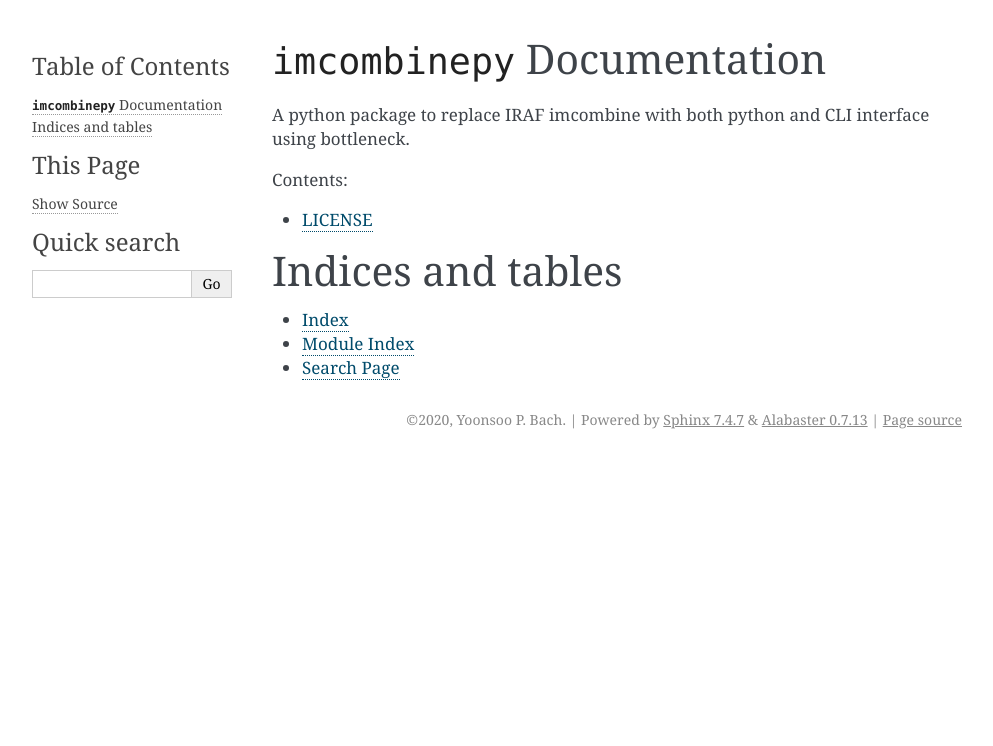
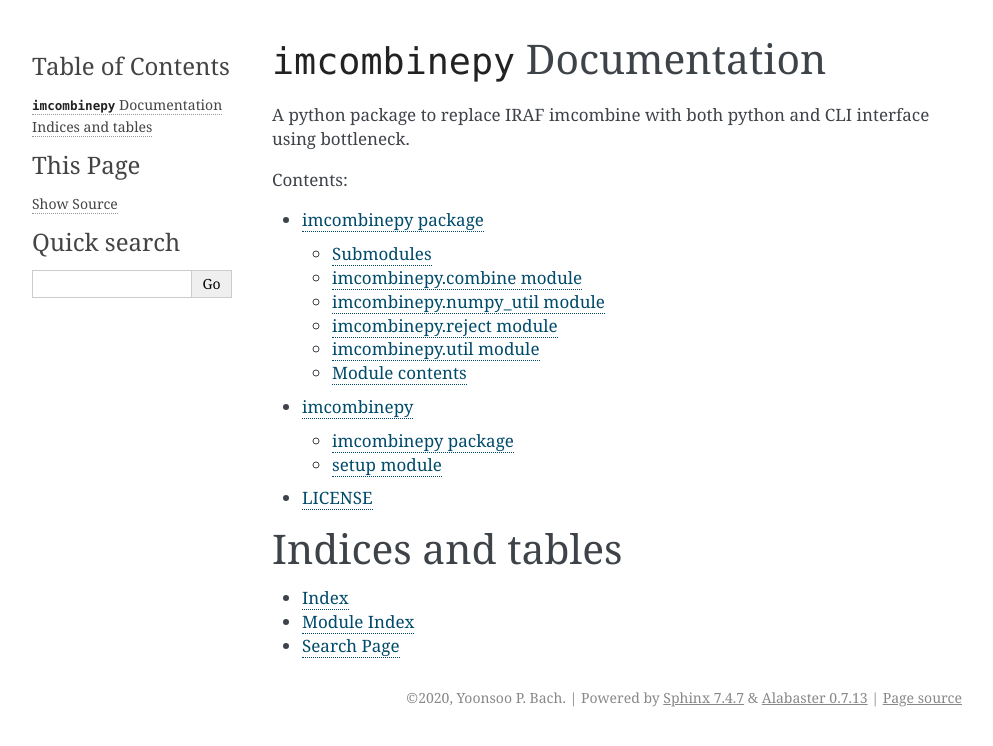
Before and after one commit to ysBach/imcombinepy, a Sphinx documentation site: the page built from docs/source/index.rst, in a window 1280 px wide. Shown: the top 746 px of the page, without its empty margins (148-1141 px from the left). Built offline with Sphinx 7.4.7, drawn with Linux system fonts in a browser that asks for light colours.

```diff
--- a/docs/source/conf.py
+++ b/docs/source/conf.py
@@ -10,9 +10,9 @@
 # add these directories to sys.path here. If the directory is relative to the
 # documentation root, use os.path.abspath to make it absolute, like shown here.
 #
-# import os
-# import sys
-# sys.path.insert(0, os.path.abspath('.'))
+import os
+import sys
+sys.path.insert(0, os.path.abspath('..'))
 
 
 # -- Project information -----------------------------------------------------
@@ -33,6 +33,7 @@ master_doc = 'index'
 # extensions coming with Sphinx (named 'sphinx.ext.*') or your custom
 # ones.
 extensions = [
+    'sphinx.ext.napoleon'
 ]
 
 # Add any paths that contain templates here, relative to this directory.
--- /dev/null
+++ b/docs/source/imcombinepy.rst
@@ -0,0 +1,46 @@
+imcombinepy package
+===================
+
+Submodules
+----------
+
+imcombinepy.combine module
+--------------------------
+
+.. automodule:: imcombinepy.combine
+   :members:
+   :undoc-members:
+   :show-inheritance:
+
+imcombinepy.numpy\_util module
+------------------------------
+
+.. automodule:: imcombinepy.numpy_util
+   :members:
+   :undoc-members:
+   :show-inheritance:
+
+imcombinepy.reject module
+-------------------------
+
+.. automodule:: imcombinepy.reject
+   :members:
+   :undoc-members:
+   :show-inheritance:
+
+imcombinepy.util module
+-----------------------
+
+.. automodule:: imcombinepy.util
+   :members:
+   :undoc-members:
+   :show-inheritance:
+
+
+Module contents
+---------------
+
+.. automodule:: imcombinepy
+   :members:
+   :undoc-members:
+   :show-inheritance:
--- a/docs/source/index.rst
+++ b/docs/source/index.rst
@@ -11,6 +11,8 @@ A python package to replace IRAF imcombine with both python and CLI interface us
    :maxdepth: 2
    :caption: Contents:
 
+   imcombinepy
+   modules
    LICENSE
 
 
--- /dev/null
+++ b/docs/source/modules.rst
@@ -0,0 +1,8 @@
+imcombinepy
+===========
+
+.. toctree::
+   :maxdepth: 4
+
+   imcombinepy
+   setup
```
Also changed, not shown: docs/source/setup.rst (added, +7 -0 lines).
